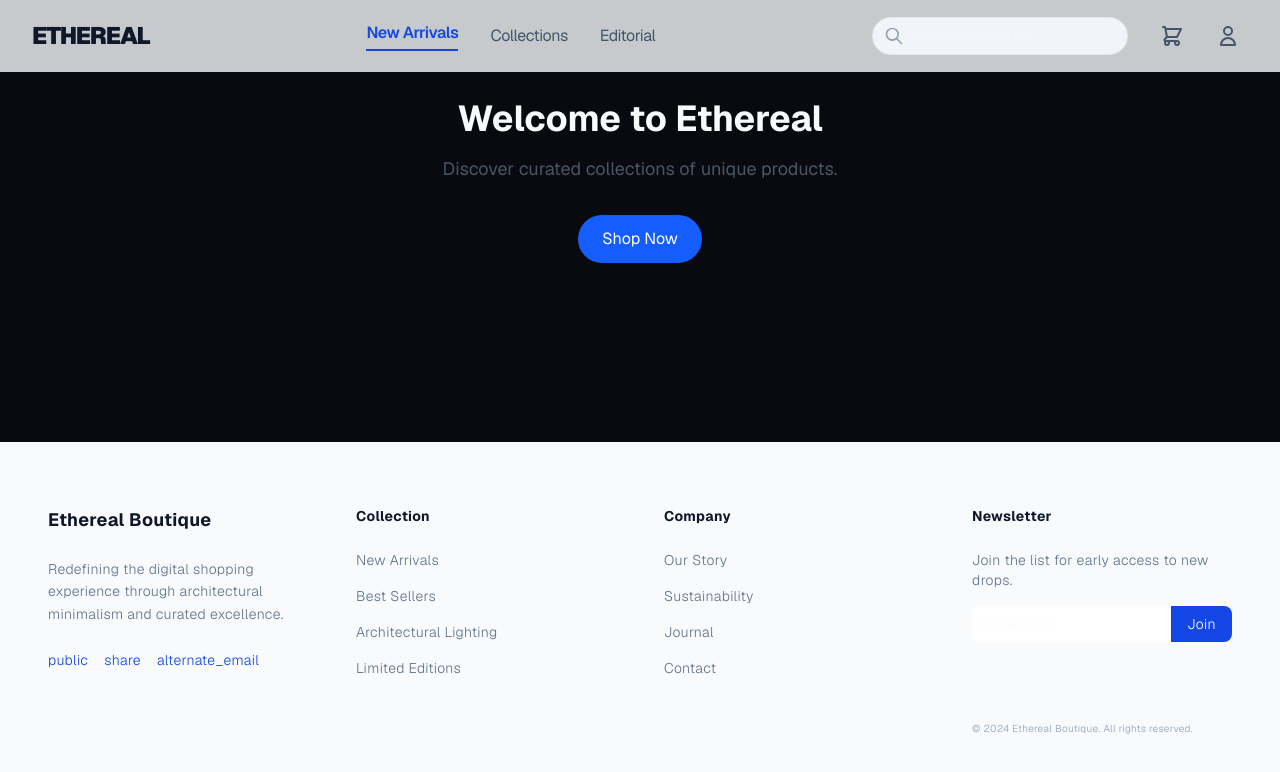
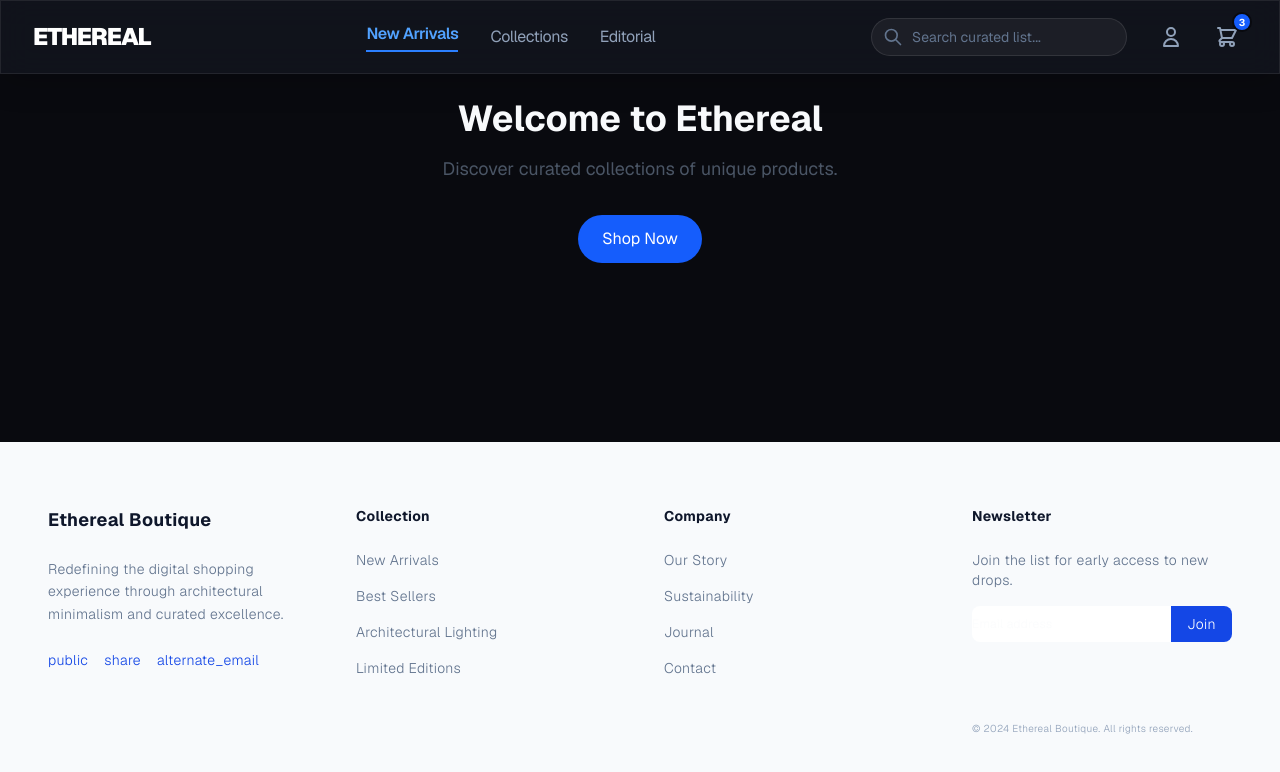
Before and after one commit to NikhilBhagoria/nexcart-platform, a Next.js app in the folder web/: page / in a window 1280 px wide. Shown: the top 772 px of the page. Built offline with nearby package versions, Linux system fonts and the light colour scheme.

Commit message:
feat: add responsive Header component with navigation, search, and cart links

```diff
--- a/web/src/components/Header.js
+++ b/web/src/components/Header.js
@@ -1,39 +1,63 @@
 import Link from 'next/link';
 
 export default function Header() {
+    // Note: Mock cart item count until Phase 3 Context is configured.
+    const cartItemCount = 3;
+
     return (
-        <nav className="bg-slate-50/80 backdrop-blur-xl fixed top-0 w-full z-50 shadow-sm">
-            <div className="flex justify-between items-center px-8 py-4">
-                <div className="text-2xl font-black tracking-tighter text-slate-900">ETHEREAL</div>
+        <nav className="glass-panel fixed top-0 w-full z-50 border-b border-white/5">
+            <div className="flex justify-between items-center px-8 py-4 max-w-7xl mx-auto">
+                {/* Logo */}
+                <Link href="/" className="text-2xl font-black tracking-tighter text-white hover:text-blue-400 transition-colors">
+                    ETHEREAL
+                </Link>
+
+                {/* Navigation Links */}
                 <div className="hidden md:flex items-center gap-8">
-                    <Link href="/new-arrivals" className="text-blue-700 font-semibold border-b-2 border-blue-700 pb-1 tracking-tight hover:text-blue-800 transition-colors">
+                    <Link href="/new-arrivals" className="text-blue-400 font-semibold border-b-2 border-blue-500 pb-1 tracking-tight hover:text-blue-300 transition-colors">
                         New Arrivals
                     </Link>
-                    <Link href="/collections" className="text-slate-600 hover:text-slate-900 transition-colors tracking-tight">
+                    <Link href="/collections" className="text-slate-400 hover:text-white transition-colors tracking-tight">
                         Collections
                     </Link>
-                    <Link href="/editorial" className="text-slate-600 hover:text-slate-900 transition-colors tracking-tight">
+                    <Link href="/editorial" className="text-slate-400 hover:text-white transition-colors tracking-tight">
                         Editorial
                     </Link>
                 </div>
+
+                {/* Icons & Actions */}
                 <div className="flex items-center gap-6">
+                    {/* Search */}
                     <div className="relative hidden lg:block">
-                        <svg className="absolute left-3 top-1/2 -translate-y-1/2 w-5 h-5 text-slate-400" fill="none" stroke="currentColor" viewBox="0 0 24 24">
+                        <svg className="absolute left-3 top-1/2 -translate-y-1/2 w-5 h-5 text-slate-500" fill="none" stroke="currentColor" viewBox="0 0 24 24">
                             <path strokeLinecap="round" strokeLinejoin="round" strokeWidth={2} d="M21 21l-6-6m2-5a7 7 0 11-14 0 7 7 0 0114 0z" />
                         </svg>
-                        <input className="bg-slate-100 border border-slate-200 rounded-full py-2 pl-10 pr-4 text-sm w-64 focus:ring-2 focus:ring-blue-500/20 focus:border-blue-500 outline-none transition-colors" placeholder="Search curated list..." type="text" />
+                        <input
+                            className="bg-white/5 border border-white/10 rounded-full py-2 pl-10 pr-4 text-sm w-64 text-slate-300 placeholder-slate-500 focus:ring-2 focus:ring-blue-500/50 outline-none transition-colors"
+                            placeholder="Search curated list..."
+                            type="text"
+                        />
                     </div>
+
                     <div className="flex items-center gap-4">
-                        <button className="text-slate-600 hover:text-slate-900 transition-colors p-2">
-                            <svg className="w-6 h-6" fill="none" stroke="currentColor" viewBox="0 0 24 24">
-                                <path strokeLinecap="round" strokeLinejoin="round" strokeWidth={2} d="M3 3h2l.4 2M7 13h10l4-8H5.4M7 13L5.4 5M7 13l-2.293 2.293c-.63.63-.184 1.707.707 1.707H17m0 0a2 2 0 100 4 2 2 0 000-4zm-8 2a2 2 0 11-4 0 2 2 0 014 0z" />
-                            </svg>
-                        </button>
-                        <button className="text-slate-600 hover:text-slate-900 transition-colors p-2">
-                            <svg className="w-6 h-6" fill="none" stroke="currentColor" viewBox="0 0 24 24">
+                        {/* User Account */}
+                        <button className="text-slate-400 hover:text-white transition-all p-2 relative group">
+                            <svg className="w-6 h-6 group-hover:scale-110 transition-transform" fill="none" stroke="currentColor" viewBox="0 0 24 24">
                                 <path strokeLinecap="round" strokeLinejoin="round" strokeWidth={2} d="M16 7a4 4 0 11-8 0 4 4 0 018 0zM12 14a7 7 0 00-7 7h14a7 7 0 00-7-7z" />
                             </svg>
                         </button>
+
+                        {/* Shopping Cart */}
+                        <Link href="/cart" className="text-slate-400 hover:text-white transition-all p-2 relative group flex items-center">
+                            <svg className="w-6 h-6 group-hover:scale-110 transition-transform" fill="none" stroke="currentColor" viewBox="0 0 24 24">
+                                <path strokeLinecap="round" strokeLinejoin="round" strokeWidth={2} d="M3 3h2l.4 2M7 13h10l4-8H5.4M7 13L5.4 5M7 13l-2.293 2.293c-.63.63-.184 1.707.707 1.707H17m0 0a2 2 0 100 4 2 2 0 000-4zm-8 2a2 2 0 11-4 0 2 2 0 014 0z" />
+                            </svg>
+                            {cartItemCount > 0 && (
+                                <span className="absolute top-0 right-0 -translate-y-1/4 translate-x-1/4 bg-blue-600 text-white text-[10px] font-bold w-5 h-5 flex items-center justify-center rounded-full border-2 border-[#090a0f]">
+                                    {cartItemCount}
+                                </span>
+                            )}
+                        </Link>
                     </div>
                 </div>
             </div>
```
